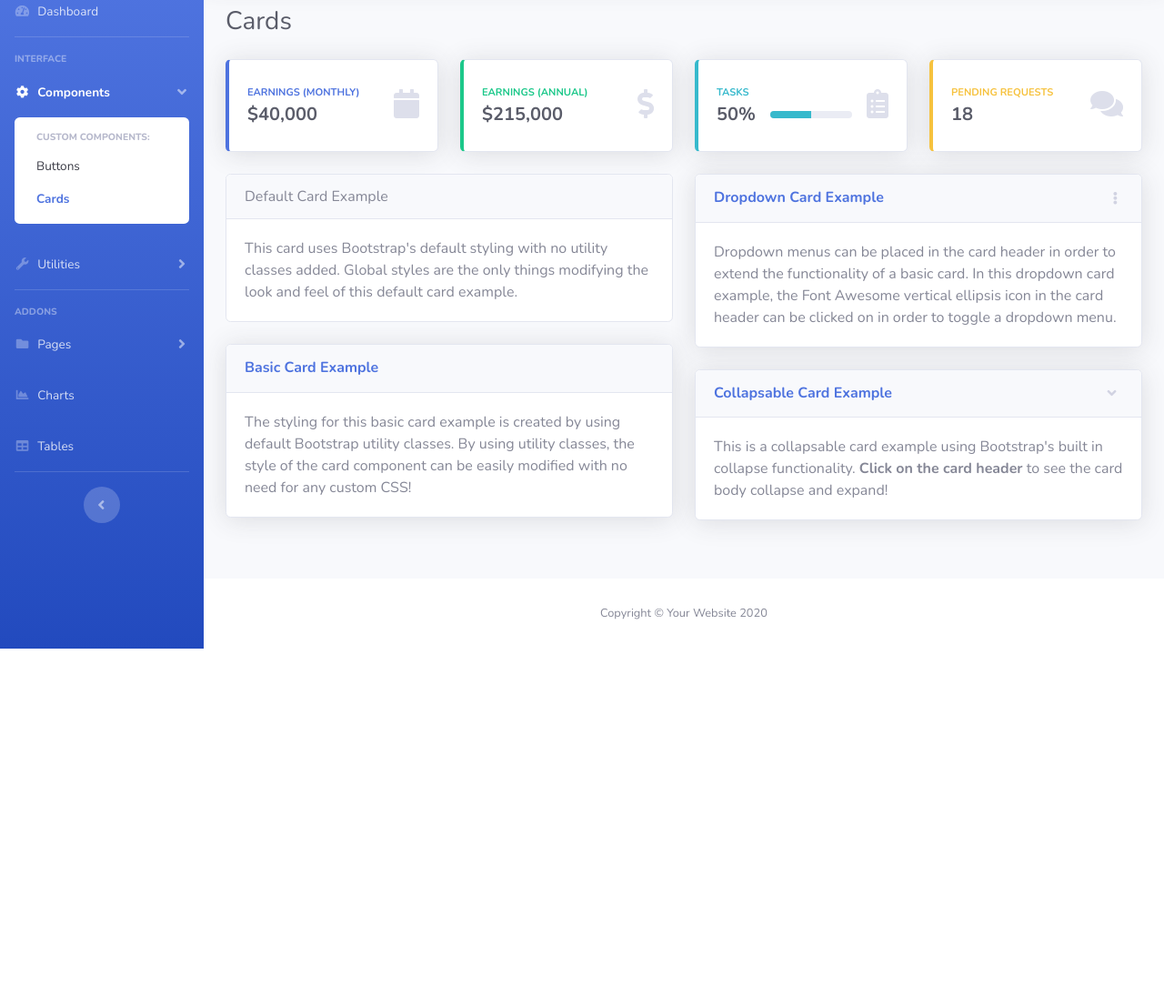
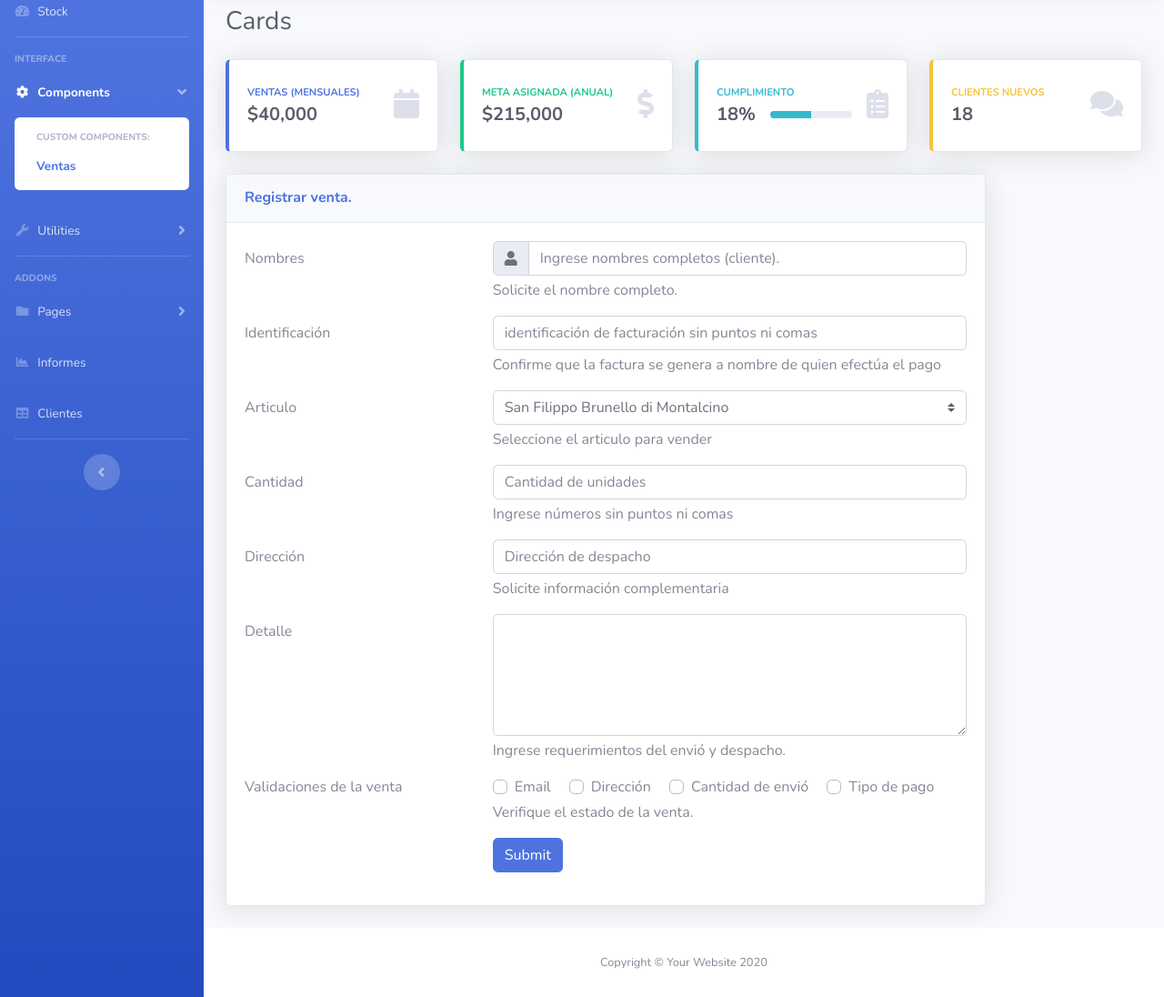
Before and after one commit to EdgarPoveda/-SaleWine-rs, a website with bundled scripts: page cards.html in a window 1280 px wide. Shown: the part 87-1183 px from the top of the page at 91% size. Before the commit the page ends 800 px from the top, so only its background shows below. Built offline with nearby package versions, Linux system fonts and the light colour scheme.

Commit message:
Se agrega modulo de ventas

```diff
--- a/cards.html
+++ b/cards.html
@@ -33,7 +33,7 @@
                 <div class="sidebar-brand-icon rotate-n-15">
                     <i class="fas fa-laugh-wink"></i>
                 </div>
-                <div class="sidebar-brand-text mx-3">SB Admin <sup>2</sup></div>
+                <div class="sidebar-brand-text mx-3">SaleWine-rs</div>
             </a>
 
             <!-- Divider -->
@@ -43,7 +43,7 @@
             <li class="nav-item">
                 <a class="nav-link" href="index.html">
                     <i class="fas fa-fw fa-tachometer-alt"></i>
-                    <span>Dashboard</span></a>
+                    <span>Stock</span></a>
             </li>
 
             <!-- Divider -->
@@ -63,8 +63,7 @@
                 <div id="collapseTwo" class="collapse show" aria-labelledby="headingTwo" data-parent="#accordionSidebar">
                     <div class="bg-white py-2 collapse-inner rounded">
                         <h6 class="collapse-header">Custom Components:</h6>
-                        <a class="collapse-item" href="buttons.html">Buttons</a>
-                        <a class="collapse-item active" href="cards.html">Cards</a>
+                        <a class="collapse-item active" href="cards.html">Ventas</a>
                     </div>
                 </div>
             </li>
@@ -118,14 +117,14 @@
             <li class="nav-item">
                 <a class="nav-link" href="charts.html">
                     <i class="fas fa-fw fa-chart-area"></i>
-                    <span>Charts</span></a>
+                    <span>Informes</span></a>
             </li>
 
             <!-- Nav Item - Tables -->
             <li class="nav-item">
                 <a class="nav-link" href="tables.html">
                     <i class="fas fa-fw fa-table"></i>
-                    <span>Tables</span></a>
+                    <span>Clientes</span></a>
             </li>
 
             <!-- Divider -->
@@ -341,7 +340,7 @@
                                     <div class="row no-gutters align-items-center">
                                         <div class="col mr-2">
                                             <div class="text-xs font-weight-bold text-primary text-uppercase mb-1">
-                                                Earnings (Monthly)</div>
+                                                Ventas (mensuales)</div>
                                             <div class="h5 mb-0 font-weight-bold text-gray-800">$40,000</div>
                                         </div>
                                         <div class="col-auto">
@@ -359,7 +358,7 @@
                                     <div class="row no-gutters align-items-center">
                                         <div class="col mr-2">
                                             <div class="text-xs font-weight-bold text-success text-uppercase mb-1">
-                                                Earnings (Annual)</div>
+                                                Meta asignada (Anual)</div>
                                             <div class="h5 mb-0 font-weight-bold text-gray-800">$215,000</div>
                                         </div>
                                         <div class="col-auto">
@@ -376,11 +375,11 @@
                                 <div class="card-body">
                                     <div class="row no-gutters align-items-center">
                                         <div class="col mr-2">
-                                            <div class="text-xs font-weight-bold text-info text-uppercase mb-1">Tasks
+                                            <div class="text-xs font-weight-bold text-info text-uppercase mb-1">Cumplimiento
                                             </div>
                                             <div class="row no-gutters align-items-center">
                                                 <div class="col-auto">
-                                                    <div class="h5 mb-0 mr-3 font-weight-bold text-gray-800">50%</div>
+                                                    <div class="h5 mb-0 mr-3 font-weight-bold text-gray-800">18%</div>
                                                 </div>
                                                 <div class="col">
                                                     <div class="progress progress-sm mr-2">
@@ -404,7 +403,7 @@
                                     <div class="row no-gutters align-items-center">
                                         <div class="col mr-2">
                                             <div class="text-xs font-weight-bold text-warning text-uppercase mb-1">
-                                                Pending Requests</div>
+                                                Clientes nuevos</div>
                                             <div class="h5 mb-0 font-weight-bold text-gray-800">18</div>
                                         </div>
                                         <div class="col-auto">
@@ -418,67 +417,101 @@
 
                     <div class="row">
 
-                        <div class="col-lg-6">
-
-                            <!-- Default Card Example -->
-                            <div class="card mb-4">
-                                <div class="card-header">
-                                    Default Card Example
-                                </div>
-                                <div class="card-body">
-                                    This card uses Bootstrap's default styling with no utility classes added. Global styles are the only things modifying the look and feel of this default card example.
-                                </div>
-                            </div>
+                        <div class="col-lg-10">
 
                             <!-- Basic Card Example -->
                             <div class="card shadow mb-4">
                                 <div class="card-header py-3">
-                                    <h6 class="m-0 font-weight-bold text-primary">Basic Card Example</h6>
+                                    <h6 class="m-0 font-weight-bold text-primary">Registrar venta.</h6>
                                 </div>
                                 <div class="card-body">
-                                    The styling for this basic card example is created by using default Bootstrap utility classes. By using utility classes, the style of the card component can be easily modified with no need for any custom CSS!
+                                    <form>
+                                        <div class="form-group row">
+                                            <label for="name" class="col-4 col-form-label">Nombres</label>
+                                            <div class="col-8">
+                                                <div class="input-group">
+                                                    <div class="input-group-prepend">
+                                                        <div class="input-group-text">
+                                                            <i class="fa fa-user"></i>
                                                         </div>
                                                     </div>
-
+                                                    <input id="name" name="name" placeholder="Ingrese nombres completos (cliente)." type="text" class="form-control" aria-describedby="nameHelpBlock">
                                                 </div>
-
-                        <div class="col-lg-6">
-
-                            <!-- Dropdown Card Example -->
-                            <div class="card shadow mb-4">
-                                <!-- Card Header - Dropdown -->
-                                <div class="card-header py-3 d-flex flex-row align-items-center justify-content-between">
-                                    <h6 class="m-0 font-weight-bold text-primary">Dropdown Card Example</h6>
-                                    <div class="dropdown no-arrow">
-                                        <a class="dropdown-toggle" href="#" role="button" id="dropdownMenuLink" data-toggle="dropdown" aria-haspopup="true" aria-expanded="false">
-                                            <i class="fas fa-ellipsis-v fa-sm fa-fw text-gray-400"></i>
-                                        </a>
-                                        <div class="dropdown-menu dropdown-menu-right shadow animated--fade-in" aria-labelledby="dropdownMenuLink">
-                                            <div class="dropdown-header">Dropdown Header:</div>
-                                            <a class="dropdown-item" href="#">Action</a>
-                                            <a class="dropdown-item" href="#">Another action</a>
-                                            <div class="dropdown-divider"></div>
-                                            <a class="dropdown-item" href="#">Something else here</a>
+                                                <span id="nameHelpBlock" class="form-text text-muted">Solicite el nombre completo.</span>
                                             </div>
                                         </div>
-                                </div>
-                                <!-- Card Body -->
-                                <div class="card-body">
-                                    Dropdown menus can be placed in the card header in order to extend the functionality of a basic card. In this dropdown card example, the Font Awesome vertical ellipsis icon in the card header can be clicked on in order to toggle a dropdown menu.
+                                        <div class="form-group row">
+                                            <label for="identificacion" class="col-4 col-form-label">Identificación</label>
+                                            <div class="col-8">
+                                                <input id="identificacion" name="identificacion" placeholder="identificación de facturación sin puntos ni comas" type="text" class="form-control" aria-describedby="identificacionHelpBlock">
+                                                <span id="identificacionHelpBlock" class="form-text text-muted">Confirme que la factura se genera a nombre de quien efectúa el pago</span>
                                             </div>
                                         </div>
-
-                            <!-- Collapsable Card Example -->
-                            <div class="card shadow mb-4">
-                                <!-- Card Header - Accordion -->
-                                <a href="#collapseCardExample" class="d-block card-header py-3" data-toggle="collapse" role="button" aria-expanded="true" aria-controls="collapseCardExample">
-                                    <h6 class="m-0 font-weight-bold text-primary">Collapsable Card Example</h6>
-                                </a>
-                                <!-- Card Content - Collapse -->
-                                <div class="collapse show" id="collapseCardExample">
-                                    <div class="card-body">
-                                        This is a collapsable card example using Bootstrap's built in collapse functionality. <strong>Click on the card header</strong> to see the card body collapse and expand!
+                                        <div class="form-group row">
+                                            <label for="articulo" class="col-4 col-form-label">Articulo</label>
+                                            <div class="col-8">
+                                                <select id="articulo" name="articulo" class="custom-select" aria-describedby="articuloHelpBlock" required="required">
+                                              <option value="San Filippo Brunello di Montalcino">San Filippo Brunello di Montalcino</option>
+                                              <option value="Caprili Brunello di Montalcino">Caprili Brunello di Montalcino</option>
+                                              <option value="Piedra Negra Chacayes Los Chacayes">Piedra Negra Chacayes Los Chacayes</option>
+                                              <option value="Caiarossa Toscana Pergolaia">Caiarossa Toscana Pergolaia</option>
+                                              <option value="Istine Chianti Classico">Istine Chianti Classico</option>
+                                              <option value="Travaglini Gattinara">Travaglini Gattinara</option>
+                                              <option value="DeLille D2 Columbia Valley">DeLille D2 Columbia Valley</option>
+                                              <option value="Jermann Pinot Grigio Friuli">Jermann Pinot Grigio Friuli</option>
+                                            </select>
+                                                <span id="articuloHelpBlock" class="form-text text-muted">Seleccione el articulo para vender</span>
                                             </div>
+                                        </div>
+                                        <div class="form-group row">
+                                            <label for="cantidad" class="col-4 col-form-label">Cantidad</label>
+                                            <div class="col-8">
+                                                <input id="cantidad" name="cantidad" placeholder="Cantidad de unidades " type="number" class="form-control" aria-describedby="cantidadHelpBlock">
+                                                <span id="cantidadHelpBlock" class="form-text text-muted">Ingrese números sin puntos ni comas</span>
+                                            </div>
+                                        </div>
+                                        <div class="form-group row">
+                                            <label for="direccion" class="col-4 col-form-label">Dirección</label>
+                                            <div class="col-8">
+                                                <input id="direccion" name="direccion" placeholder="Dirección de despacho" type="text" class="form-control" aria-describedby="direccionHelpBlock">
+                                                <span id="direccionHelpBlock" class="form-text text-muted">Solicite información complementaria</span>
+                                            </div>
+                                        </div>
+                                        <div class="form-group row">
+                                            <label for="detallle" class="col-4 col-form-label">Detalle</label>
+                                            <div class="col-8">
+                                                <textarea id="detallle" name="detallle" cols="40" rows="5" class="form-control" aria-describedby="detallleHelpBlock"></textarea>
+                                                <span id="detallleHelpBlock" class="form-text text-muted">Ingrese requerimientos del envió y despacho.</span>
+                                            </div>
+                                        </div>
+                                        <div class="form-group row">
+                                            <label class="col-4">Validaciones de la venta</label>
+                                            <div class="col-8">
+                                                <div class="custom-control custom-checkbox custom-control-inline">
+                                                    <input name="checkbox" id="checkbox_0" type="checkbox" class="custom-control-input" value="Email" aria-describedby="checkboxHelpBlock">
+                                                    <label for="checkbox_0" class="custom-control-label">Email</label>
+                                                </div>
+                                                <div class="custom-control custom-checkbox custom-control-inline">
+                                                    <input name="checkbox" id="checkbox_1" type="checkbox" class="custom-control-input" value="Dirección" aria-describedby="checkboxHelpBlock">
+                                                    <label for="checkbox_1" class="custom-control-label">Dirección</label>
+                                                </div>
+                                                <div class="custom-control custom-checkbox custom-control-inline">
+                                                    <input name="checkbox" id="checkbox_2" type="checkbox" class="custom-control-input" value="cantidad de envió " aria-describedby="checkboxHelpBlock">
+                                                    <label for="checkbox_2" class="custom-control-label">Cantidad de envió</label>
+                                                </div>
+                                                <div class="custom-control custom-checkbox custom-control-inline">
+                                                    <input name="checkbox" id="checkbox_3" type="checkbox" aria-describedby="checkboxHelpBlock" class="custom-control-input" value="Tipo de pago">
+                                                    <label for="checkbox_3" class="custom-control-label">Tipo de pago</label>
+                                                </div>
+                                                <span id="checkboxHelpBlock" class="form-text text-muted">Verifique el estado de la venta.</span>
+                                            </div>
+                                        </div>
+                                        <div class="form-group row">
+                                            <div class="offset-4 col-8">
+                                                <button name="submit" type="submit" class="btn btn-primary">Submit</button>
+                                            </div>
+                                        </div>
+                                    </form>
                                 </div>
                             </div>
 
```
Lines whose indentation alone changed are shown as unchanged.
